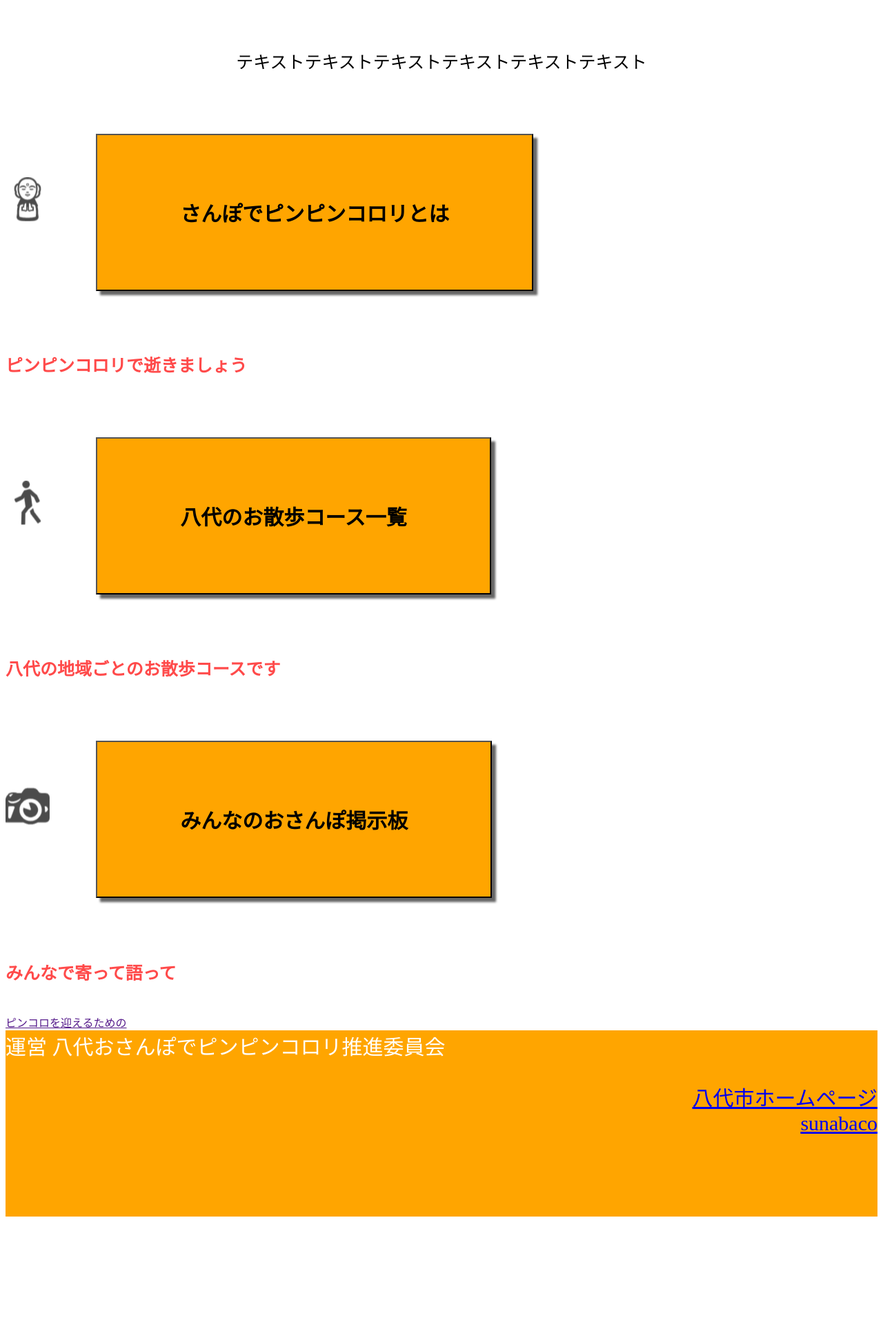
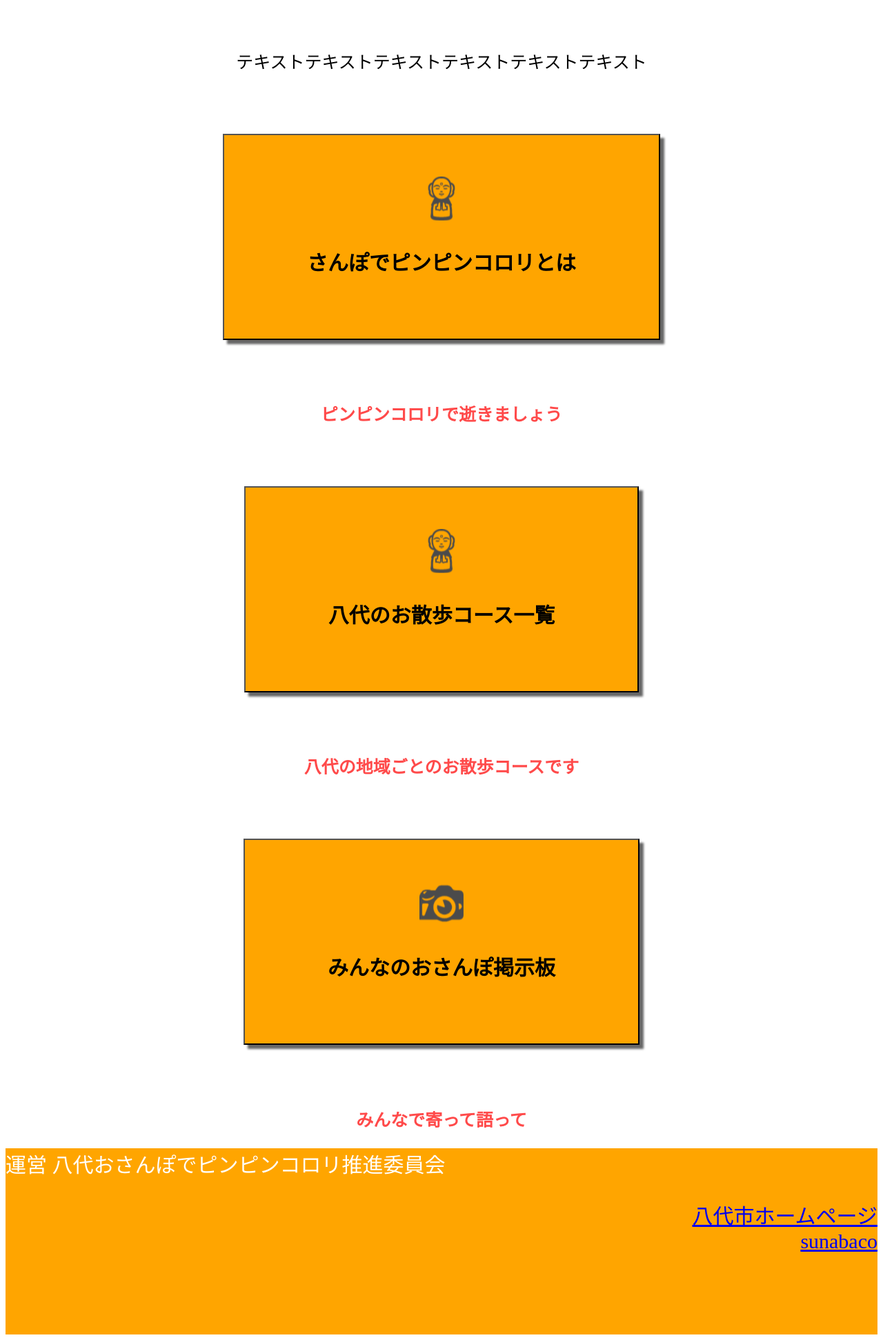
Before and after one commit to narumi-k/pinkoro, a Flask app: page / in a window 1280 px wide. Shown: the part 288-2231 px from the top of the page at 69% size. Before the commit the page ends 2052 px from the top, so only its background shows below. Run offline with Flask 2, Linux system fonts and the light colour scheme.

Commit message:
top.html img changes

```diff
--- a/static/css/style_pc.css
+++ b/static/css/style_pc.css
@@ -67,7 +67,7 @@ text-align: right;
 }
 /* #新しいTOP */
 
-.menue{
+.menu{
   text-align: center;
 }
 .btn{
--- a/templates/top.html
+++ b/templates/top.html
@@ -9,35 +9,31 @@
 </div>
 <div class="menu">
   <div class="kouyou">
-    <img src="/static/images/jizou3.png" alt="">
     <button class="btn" onclick="location.href='http://127.0.0.1:5000/intro'">
+      <img src="/static/images/jizou3.png" alt="">
       <p>さんぽでピンピンコロリとは</p>
     </button>
   </div>
   <p class="setsumei">ピンピンコロリで逝きましょう</p>
+
+
   <div class="sanpo">
-    <img src="/static/images/walking.png" alt="">
     <button class="btn" onclick="location.href='http://127.0.0.1:5000/course'">
+      <img src="/static/images/jizou3.png" alt="">
       <p>八代のお散歩コース一覧</p>
     </button>
   </div>
   <p class="setsumei">八代の地域ごとのお散歩コースです</p>
+
+
   <div class="bbs">
-    <img src="/static/images/camera.png" alt="">
     <button class="btn" onclick="location.href='http://127.0.0.1:5000/bbs'">
+      <img src="/static/images/camera.png" alt="">
       <p>みんなのおさんぽ掲示板</p>
     </button>
   </div>
   <p class="setsumei">みんなで寄って語って</p>
 </div>
-<br>
-
-
-<div class="kouyou">
-  <a href="">ピンコロを迎えるための</a>
-
-
-
 
 
 {% endblock %}
```
